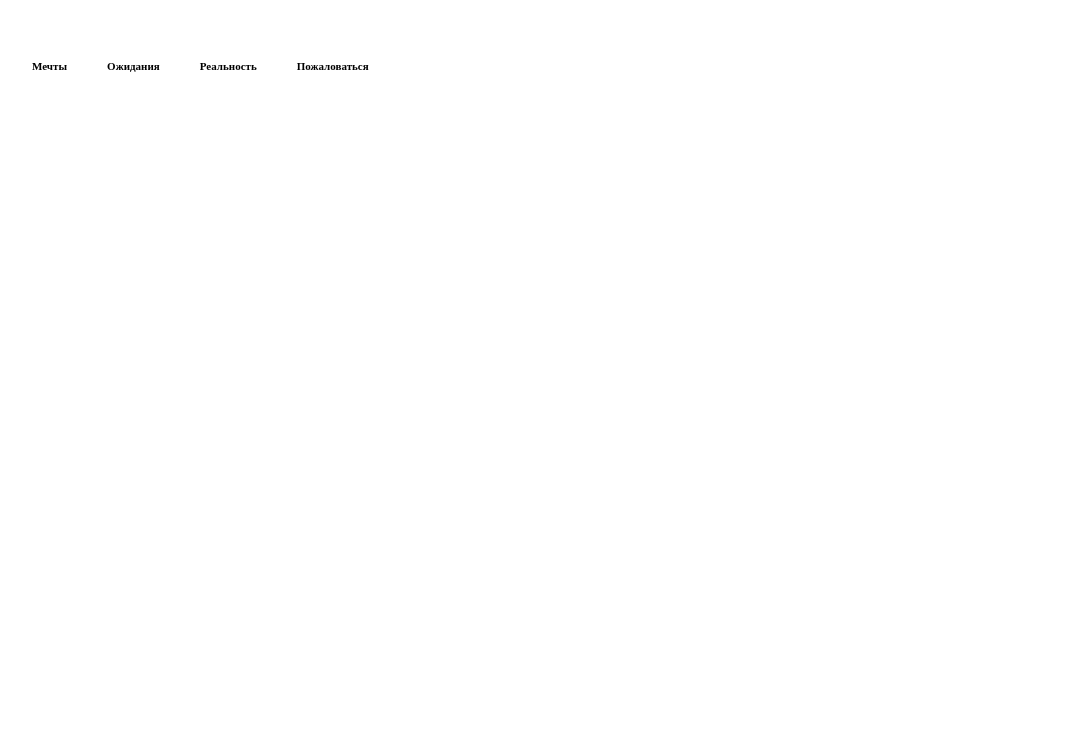
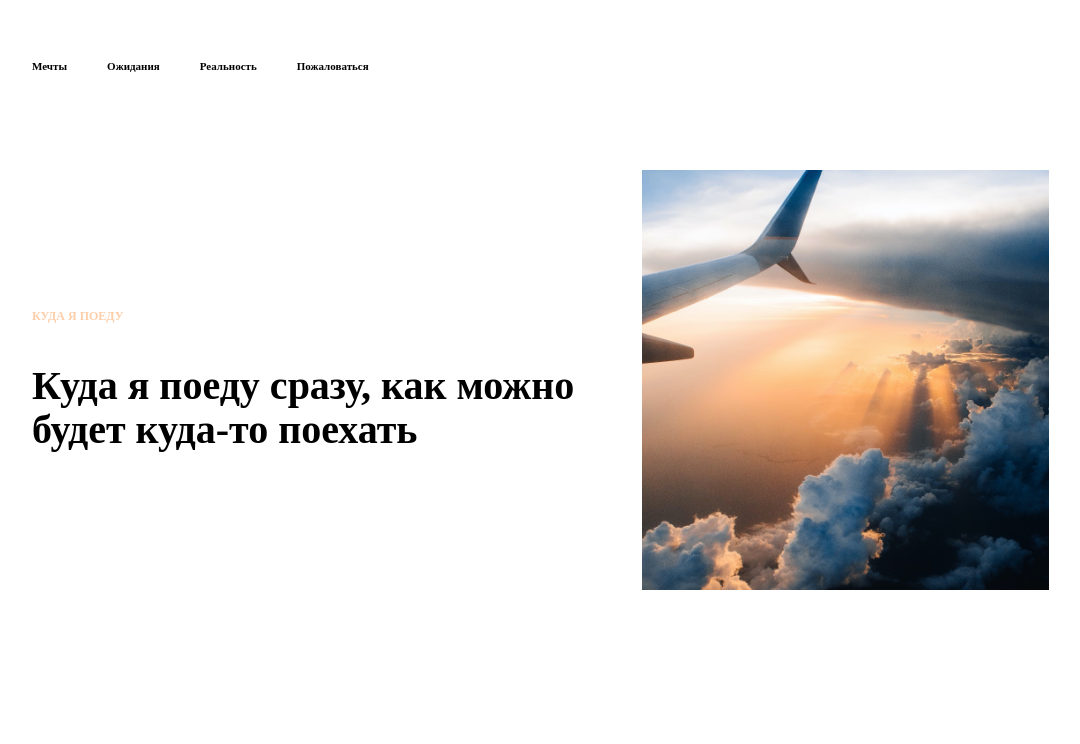
Before and after one commit to YP-25-Navy-Team/trip-project, a plain HTML site: page index.html in a window 1280 px wide. Shown: the whole page, without its empty margins (48-1128 px from the left). Drawn offline with Linux system fonts and the light colour scheme.

Commit message:
added intro

```diff
--- /dev/null
+++ b/blocks/intro/__image/intro__image.css
@@ -0,0 +1,5 @@
+.intro__image {
+  width: 420px;
+  height: 420px;
+  object-fit: cover;
+}
--- /dev/null
+++ b/blocks/intro/__subtitle/intro__subtitle.css
@@ -0,0 +1,9 @@
+.intro__subtitle {
+  margin: 0;
+  padding: 0;
+  color: #fecea9;
+  text-transform: uppercase;
+  font-size: 12px;
+  font-weight: bold;
+  line-height: 15px;
+}
--- /dev/null
+++ b/blocks/intro/__text/intro__text.css
@@ -0,0 +1,4 @@
+.intro__text {
+  align-self: center;
+  max-width: 610px;
+}
--- /dev/null
+++ b/blocks/intro/__title/intro__title.css
@@ -0,0 +1,7 @@
+.intro__title {
+  margin: 40px 0 0;
+  padding: 0;
+  font-size: 40px;
+  font-weight: bold;
+  line-height: 44px;
+}
--- /dev/null
+++ b/blocks/intro/intro.css
@@ -0,0 +1,7 @@
+.intro {
+  display: flex;
+  justify-content: space-between;
+  max-width: calc(100% - 263px);
+  padding: 96px 0 151px;
+  margin-left: 80px;
+}
--- a/index.html
+++ b/index.html
@@ -19,7 +19,13 @@
       </nav>
     </header>
     <main class="content">
-
+      <section class="intro">
+        <div class="intro__text">
+          <p class="intro__subtitle">Куда я поеду</p>
+          <h1 class="intro__title">Куда я поеду сразу, как можно будет куда-то поехать</h1>
+        </div>
+        <img src="./images/intro-image.jpeg" alt="Крыло самолёта на фоне неба" class="intro__image">
+      </section>
     </main>
     <footer class="footer">
 
--- a/pages/index.css
+++ b/pages/index.css
@@ -7,3 +7,11 @@
 @import url(../blocks/header/__list/header__list.css);
 @import url(../blocks/header/__item/header__item.css);
 @import url(../blocks/header/__link/header__link.css);
+
+/* CONNECT INTRO */
+@import url(../blocks/intro/intro.css);
+/* elements */
+@import url(../blocks/intro/__text/intro__text.css);
+@import url(../blocks/intro/__subtitle/intro__subtitle.css);
+@import url(../blocks/intro/__title/intro__title.css);
+@import url(../blocks/intro/__image/intro__image.css);
```
